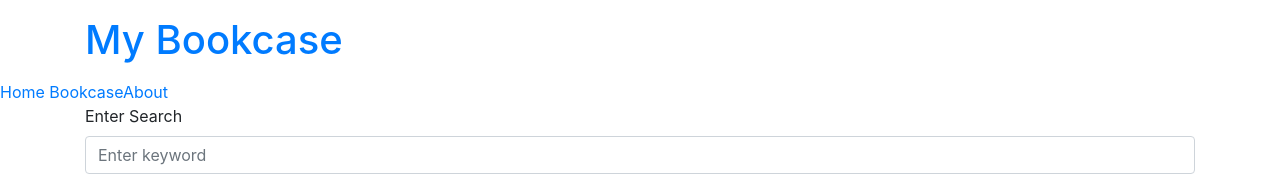
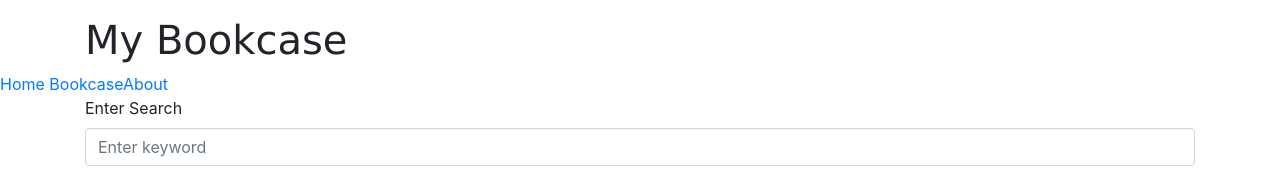
Before and after one commit to SamsterB/Black-codher-react, a React (Create React App) app in the folder mybookcase/: page / in a window 1280 px wide. Shown: the top 176 px of the page. Built offline with nearby package versions, Linux system fonts and the light colour scheme.

Commit message:
was trying to use  CSS classes to change the font for the header

```diff
--- a/mybookcase/src/components/Header.js
+++ b/mybookcase/src/components/Header.js
@@ -1,11 +1,13 @@
 import React from "react";
 import {Link} from 'react-router-dom';
+import './myStyles.css'
 
-const Header = () => {
+function Header (props) {
+    let className = props.primary ? 'primary' : ''
     return (
         <React.Fragment>
         <div className='container mt-10'>
-            <h1 className="text-primary mb-3">My Bookcase</h1>
+            <h1 className={'{`$className`} font-family'}>My Bookcase</h1>
         </div>
             <Link to="/"> Home </Link>
             <Link to="/bookcase">Bookcase</Link>
```
